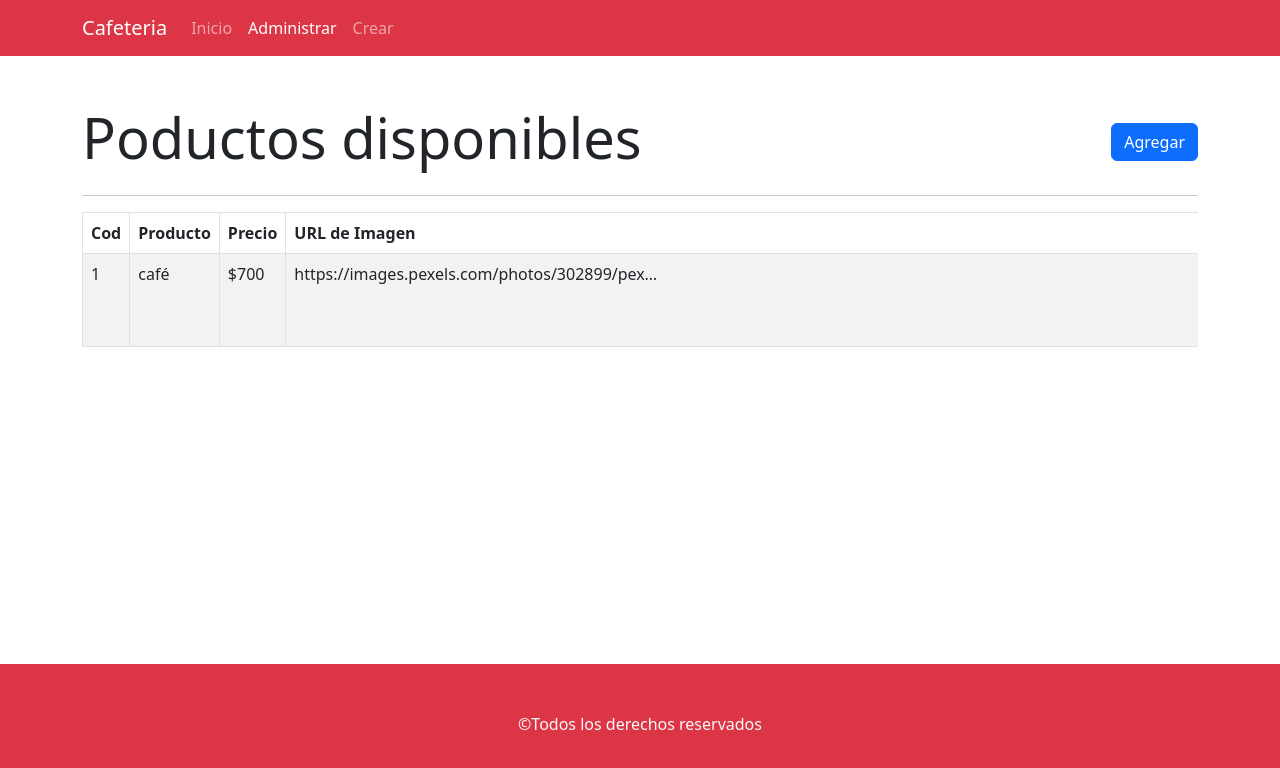
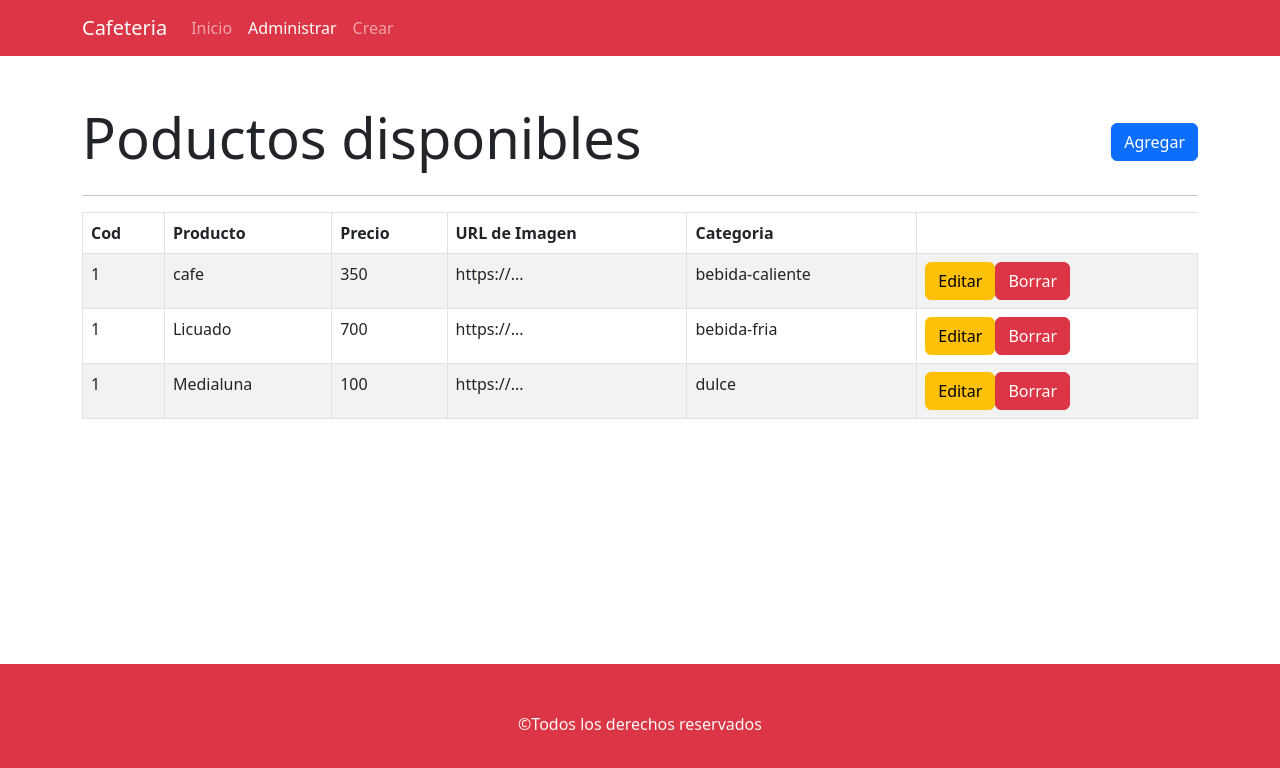
Before and after one commit to nicolasandr/CRUD-Cafeteria-React, a React (Create React App) app: page /administrar in a window 1280 px wide. Shown: the top 768 px of the page. Built offline with nearby package versions, Linux system fonts and the light colour scheme; data requests are answered from the project's data file.

Commit message:
enviamos por props los datos de la API hacia itemProducto

```diff
--- a/db.json
+++ b/db.json
@@ -3,21 +3,21 @@
     {
         "nombreProdcuto": "cafe",
         "precio":"350",
-        "iamgen":"https://...",
+        "imagen":"https://...",
         "categoria":"bebida-caliente",
         "id":1
     },
     {
         "nombreProdcuto": "Licuado",
         "precio":"700",
-        "iamgen":"https://...",
-        "categoria":"bebida-caliente",
+        "imagen":"https://...",
+        "categoria":"bebida-fria",
         "id":2
     },
     {
         "nombreProdcuto": "Medialuna",
         "precio":"100",
-        "iamgen":"https://...",
+        "imagen":"https://...",
         "categoria":"dulce",
         "id":3
     }
--- a/src/components/views/producto/AdministrarProductos.js
+++ b/src/components/views/producto/AdministrarProductos.js
@@ -1,7 +1,31 @@
-import React from "react";
+import React, { useState, useEffect } from "react";
 import { Table, Button } from "react-bootstrap";
 import ItemProducto from "./ItemProducto";
+
 const AdministrarProductos = () => {
+  const URL = process.env.REACT_APP_API_CAFETERIA;
+  console.log(URL);
+
+  const [productos, setProductos] = useState([]);
+
+  useEffect(() => {
+    consultarAPI();
+  }, []);
+
+  const consultarAPI = async () => {
+    //peticion get
+    try {
+      //codigo que quiero ejecutar
+      const respuesta = await fetch(URL);
+      const listaProductos = await respuesta.json();
+
+      setProductos(listaProductos);
+      //estructura por si se rompe todo
+    } catch (error) {
+      console.log(error);
+      //agregar mensaje intuitivo para usuario
+    }
+  };
   return (
     <section className="container">
       <div className="d-flex justify-content-between align-items-center mt-5">
@@ -22,7 +46,9 @@ const AdministrarProductos = () => {
         </thead>
         <tbody>
           {/* aqui tengo que hacer un map */}
-          <ItemProducto></ItemProducto>
+          {
+            productos.map((producto)=><ItemProducto key={producto.id} product={producto} ></ItemProducto>)
+          }
         </tbody>
       </Table>
     </section>
--- a/src/components/views/producto/ItemProducto.js
+++ b/src/components/views/producto/ItemProducto.js
@@ -1,20 +1,20 @@
 import React from "react";
 import { Button } from "react-bootstrap";
 
-const ItemProducto = () => {
+const ItemProducto = (props) => {
   return (
     <tr>
       <td>1</td>
-      <td>café</td>
-      <td>$700</td>
+      <td>{props.product.nombreProdcuto}</td>
+      <td>{props.product.precio}</td>
       <td>
         <div className="row">
           <div className="col-5 text-truncate">
-            https://images.pexels.com/photos/302899/pexels-photo-302899.jpeg?auto=compress&cs=tinysrgb&w=1260&h=750&dpr=1
+          {props.product.imagen}
           </div>
         </div>
       </td>
-      <td>Bebida caliente</td>
+      <td>{props.product.categoria}</td>
       <td>
         <Button variant="warning">Editar</Button>
         <Button variant="danger">Borrar</Button>
--- a/src/index.js
+++ b/src/index.js
@@ -1,12 +1,11 @@
-import React from 'react';
-import ReactDOM from 'react-dom/client';
-import App from './App';
-const root = ReactDOM.createRoot(document.getElementById('root'));
+import React from "react";
+import ReactDOM from "react-dom/client";
+import App from "./App";
+const root = ReactDOM.createRoot(document.getElementById("root"));
 root.render(
-  <React.StrictMode>
-    <section>
-    <App />
-    </section>
+  // <React.StrictMode>
 
-  </React.StrictMode>
+  <App />
+
+  // </React.StrictMode>
 );
```
Also changed, not shown: 1 other file (tests, documents, lock files or other folders).
